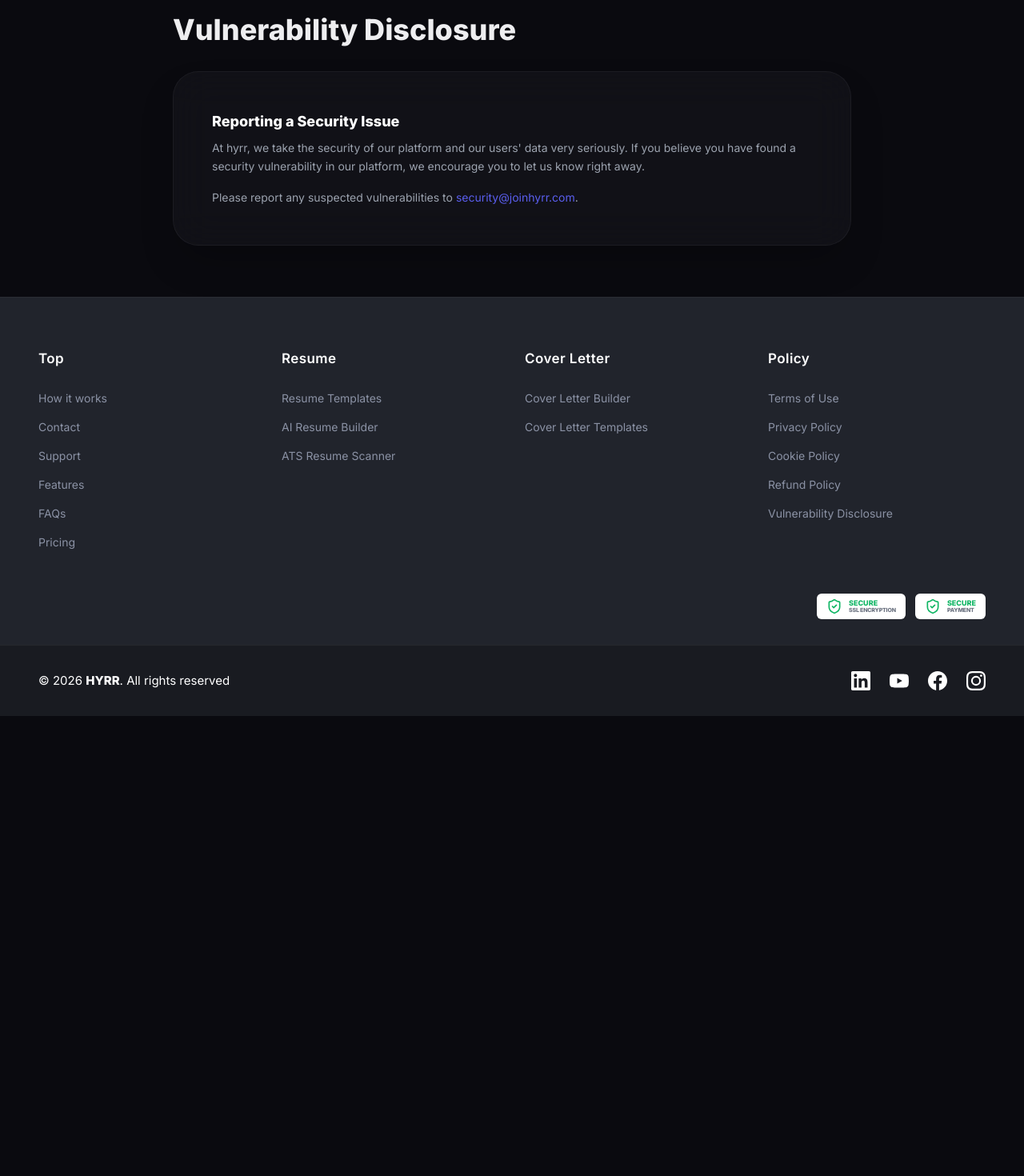
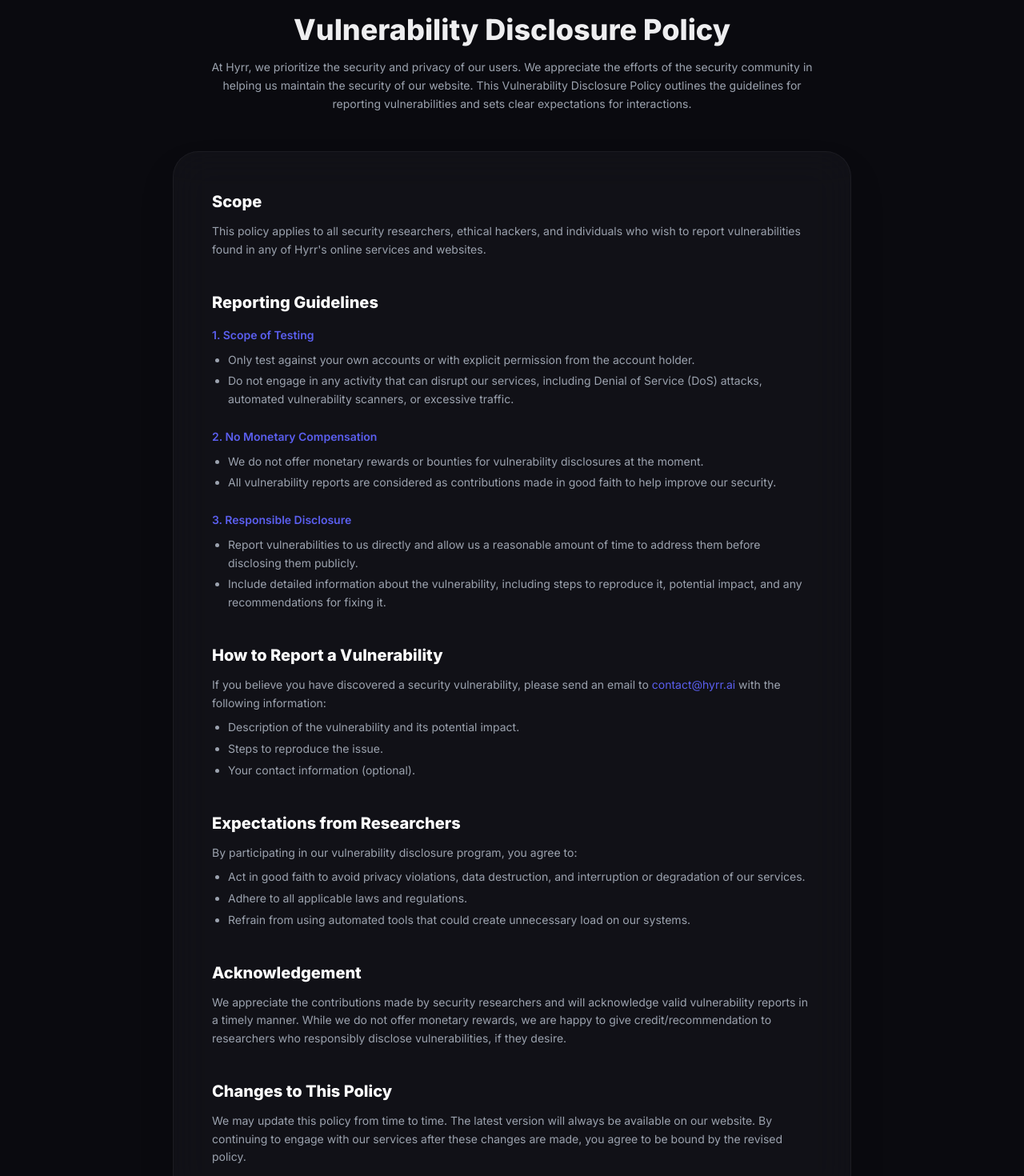
Before and after one commit to Nagaraj-Jakkappa/HYRR, a React (Vite) app in the folder resumeiq/client/: page /vulnerability-disclosure in a window 1280 px wide. Shown: the part 120-1590 px from the top of the page at 80% size. Before the commit the page ends 1015 px from the top, so only its background shows below. Built offline with nearby package versions, Linux system fonts and the light colour scheme; no server answers.

Commit message:
docs: update Vulnerability Disclosure Policy to match Hyrr guidelines

```diff
--- a/resumeiq/client/src/pages/VulnerabilityDisclosurePage.tsx
+++ b/resumeiq/client/src/pages/VulnerabilityDisclosurePage.tsx
@@ -21,12 +21,77 @@
             </nav>
 
             <main className="flex-1 max-w-4xl mx-auto px-6 py-16 w-full">
-                <h1 className="text-4xl font-black mb-8">Vulnerability Disclosure</h1>
-                <div className="bg-[#13131A]/80 backdrop-blur-xl p-8 md:p-12 rounded-[32px] border border-white/5 shadow-2xl space-y-8 text-gray-400 leading-relaxed text-sm">
+                <div className="text-center mb-12">
+                    <h1 className="text-4xl font-black mb-4">Vulnerability Disclosure Policy</h1>
+                    <p className="text-gray-400 max-w-3xl mx-auto text-sm leading-relaxed">
+                        At Hyrr, we prioritize the security and privacy of our users. We appreciate the efforts of the security community in helping us maintain the security of our website. This Vulnerability Disclosure Policy outlines the guidelines for reporting vulnerabilities and sets clear expectations for interactions.
+                    </p>
+                </div>
+
+                <div className="bg-[#13131A]/80 backdrop-blur-xl p-8 md:p-12 rounded-[32px] border border-white/5 shadow-2xl space-y-10 text-gray-400 leading-relaxed text-sm">
                     <section>
-                        <h2 className="text-lg font-bold text-white mb-2">Reporting a Security Issue</h2>
-                        <p>At hyrr, we take the security of our platform and our users' data very seriously. If you believe you have found a security vulnerability in our platform, we encourage you to let us know right away.</p>
-                        <p className="mt-4">Please report any suspected vulnerabilities to <a href="mailto:security@joinhyrr.com" className="text-[#5B5FEF] hover:underline">security@joinhyrr.com</a>.</p>
+                        <h2 className="text-xl font-bold text-white mb-3">Scope</h2>
+                        <p>This policy applies to all security researchers, ethical hackers, and individuals who wish to report vulnerabilities found in any of Hyrr's online services and websites.</p>
+                    </section>
+
+                    <section>
+                        <h2 className="text-xl font-bold text-white mb-4">Reporting Guidelines</h2>
+
+                        <div className="space-y-6">
+                            <div>
+                                <h3 className="text-[#5B5FEF] font-semibold mb-2">1. Scope of Testing</h3>
+                                <ul className="list-disc pl-5 space-y-1">
+                                    <li>Only test against your own accounts or with explicit permission from the account holder.</li>
+                                    <li>Do not engage in any activity that can disrupt our services, including Denial of Service (DoS) attacks, automated vulnerability scanners, or excessive traffic.</li>
+                                </ul>
+                            </div>
+
+                            <div>
+                                <h3 className="text-[#5B5FEF] font-semibold mb-2">2. No Monetary Compensation</h3>
+                                <ul className="list-disc pl-5 space-y-1">
+                                    <li>We do not offer monetary rewards or bounties for vulnerability disclosures at the moment.</li>
+                                    <li>All vulnerability reports are considered as contributions made in good faith to help improve our security.</li>
+                                </ul>
+                            </div>
+
+                            <div>
+                                <h3 className="text-[#5B5FEF] font-semibold mb-2">3. Responsible Disclosure</h3>
+                                <ul className="list-disc pl-5 space-y-1">
+                                    <li>Report vulnerabilities to us directly and allow us a reasonable amount of time to address them before disclosing them publicly.</li>
+                                    <li>Include detailed information about the vulnerability, including steps to reproduce it, potential impact, and any recommendations for fixing it.</li>
+                                </ul>
+                            </div>
+                        </div>
+                    </section>
+
+                    <section>
+                        <h2 className="text-xl font-bold text-white mb-3">How to Report a Vulnerability</h2>
+                        <p className="mb-2">If you believe you have discovered a security vulnerability, please send an email to <a href="mailto:contact@hyrr.ai" className="text-[#5B5FEF] hover:underline">contact@hyrr.ai</a> with the following information:</p>
+                        <ul className="list-disc pl-5 space-y-1">
+                            <li>Description of the vulnerability and its potential impact.</li>
+                            <li>Steps to reproduce the issue.</li>
+                            <li>Your contact information (optional).</li>
+                        </ul>
+                    </section>
+
+                    <section>
+                        <h2 className="text-xl font-bold text-white mb-3">Expectations from Researchers</h2>
+                        <p className="mb-2">By participating in our vulnerability disclosure program, you agree to:</p>
+                        <ul className="list-disc pl-5 space-y-1">
+                            <li>Act in good faith to avoid privacy violations, data destruction, and interruption or degradation of our services.</li>
+                            <li>Adhere to all applicable laws and regulations.</li>
+                            <li>Refrain from using automated tools that could create unnecessary load on our systems.</li>
+                        </ul>
+                    </section>
+
+                    <section>
+                        <h2 className="text-xl font-bold text-white mb-3">Acknowledgement</h2>
+                        <p>We appreciate the contributions made by security researchers and will acknowledge valid vulnerability reports in a timely manner. While we do not offer monetary rewards, we are happy to give credit/recommendation to researchers who responsibly disclose vulnerabilities, if they desire.</p>
+                    </section>
+
+                    <section>
+                        <h2 className="text-xl font-bold text-white mb-3">Changes to This Policy</h2>
+                        <p>We may update this policy from time to time. The latest version will always be available on our website. By continuing to engage with our services after these changes are made, you agree to be bound by the revised policy.</p>
                     </section>
                 </div>
             </main>
```
